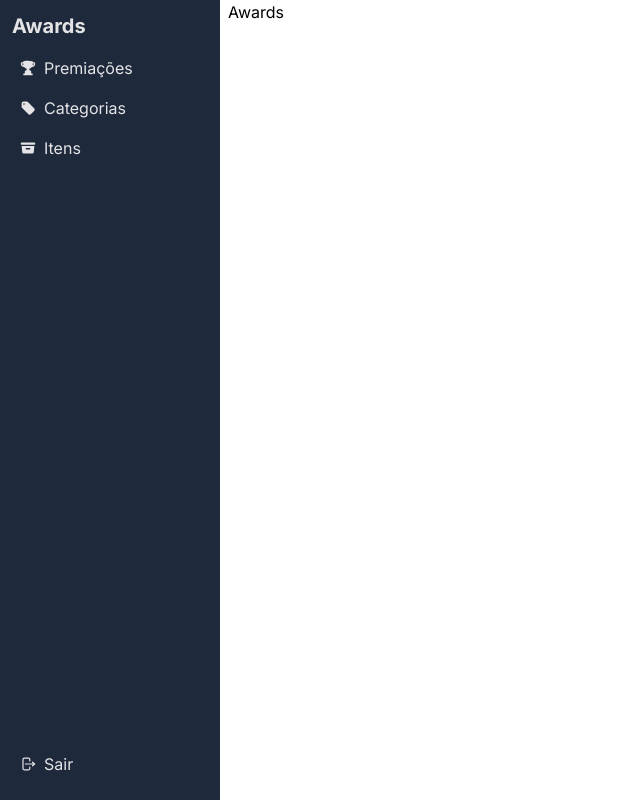
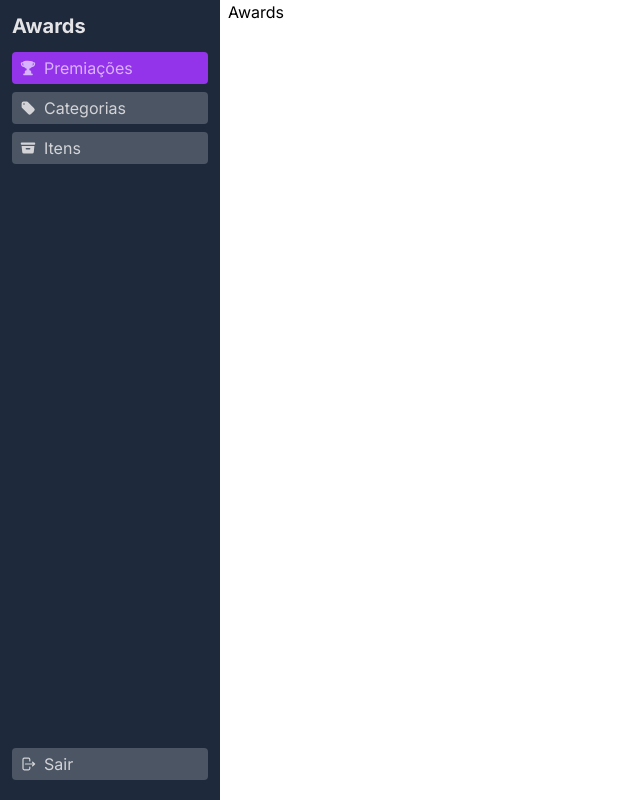
Before and after one commit to awardlys/awardlys-app, a Next.js app: page /admin/awards in a window 1280 px wide. Shown: the whole page, without its empty margins (0-640 px from the left). Built offline with nearby package versions, Linux system fonts and the light colour scheme.

Commit message:
feat(components): set current page and navigate to clicked

```diff
--- a/package.json
+++ b/package.json
@@ -12,7 +12,8 @@
     "@heroicons/react": "^2.1.1",
     "next": "14.0.4",
     "react": "^18",
-    "react-dom": "^18"
+    "react-dom": "^18",
+    "tailwind-variants": "^0.1.19"
   },
   "devDependencies": {
     "@types/node": "^20",
--- a/src/app/admin/components/button.tsx
+++ b/src/app/admin/components/button.tsx
@@ -1,11 +1,30 @@
-type Props = {
-  icon?: React.ReactNode;
-  children: React.ReactNode;
-};
+import { ComponentProps, ReactNode } from "react";
+import { VariantProps, tv } from "tailwind-variants";
 
-export const Button = ({ children, icon }: Props) => {
+const button = tv({
+  base: [
+    "flex gap-2 items-center rounded px-2 py-1 transition ease-in-out delay-150 w-full ",
+  ],
+  variants: {
+    variant: {
+      primary: "bg-gray-600 text-zinc-300 hover:bg-gray-700",
+      current: "bg-purple-600 text-purple-300",
+    },
+  },
+  defaultVariants: {
+    variant: "primary",
+  },
+});
+
+type ButtonProps = {
+  icon?: ReactNode;
+  variant?: string;
+} & ComponentProps<"button"> &
+  VariantProps<typeof button>;
+
+export const Button = ({ children, icon, variant, ...props }: ButtonProps) => {
   return (
-    <button className="flex gap-2 items-center rounded px-2 py-1 transition ease-in-out delay-150 w-full hover:bg-violet-600 hover:text-violet-200">
+    <button {...props} className={button({ variant })}>
       {icon}
       {children}
     </button>
--- a/src/app/admin/components/sidebar.tsx
+++ b/src/app/admin/components/sidebar.tsx
@@ -1,12 +1,20 @@
+"use client";
 import {
   ArchiveBoxIcon,
   ArrowRightStartOnRectangleIcon,
   TagIcon,
   TrophyIcon,
 } from "@heroicons/react/20/solid";
+import { usePathname, useRouter } from "next/navigation";
 import { Button } from "./button";
 
 export function Sidebar() {
+  const { push } = useRouter();
+  const path = usePathname();
+  const page = path.split("/")[2];
+  const current = (section: string) =>
+    page === section ? "current" : "primary";
+
   return (
     <aside className="flex flex-col justify-between h-full pb-2">
       <div>
@@ -14,15 +22,29 @@ export function Sidebar() {
         <nav>
           <ul className="flex flex-col gap-2">
             <li>
-              <Button icon={<TrophyIcon className="h-4 w-4" />}>
+              <Button
+                onClick={() => push("/admin/awards")}
+                variant={current("awards")}
+                icon={<TrophyIcon className="h-4 w-4" />}
+              >
                 Premiações
               </Button>
             </li>
             <li>
-              <Button icon={<TagIcon className="h-4 w-4" />}>Categorias</Button>
+              <Button
+                onClick={() => push("/admin/categories")}
+                variant={current("categories")}
+                icon={<TagIcon className="h-4 w-4" />}
+              >
+                Categorias
+              </Button>
             </li>
             <li>
-              <Button icon={<ArchiveBoxIcon className="h-4 w-4" />}>
+              <Button
+                onClick={() => push("/admin/items")}
+                variant={current("items")}
+                icon={<ArchiveBoxIcon className="h-4 w-4" />}
+              >
                 Itens
               </Button>
             </li>
```
Also changed, not shown: 1 other file (tests, documents, lock files or other folders).
